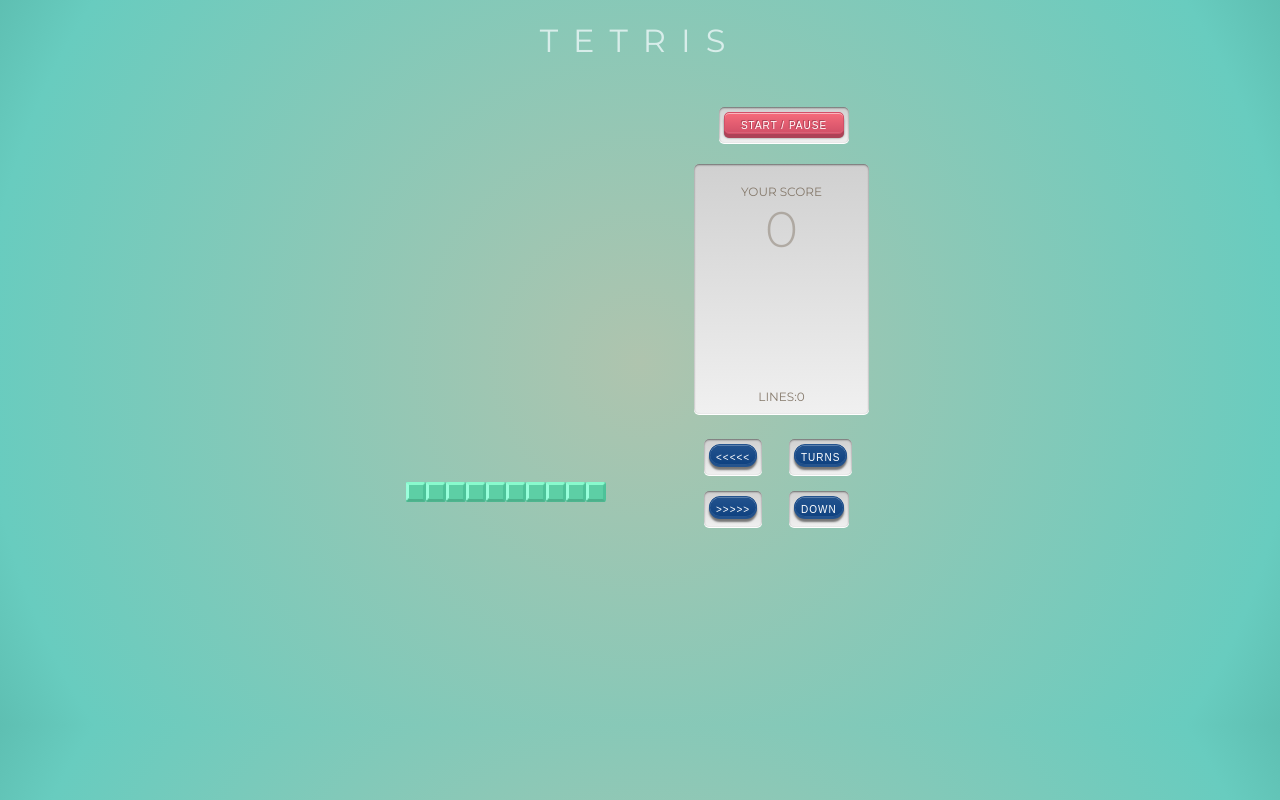
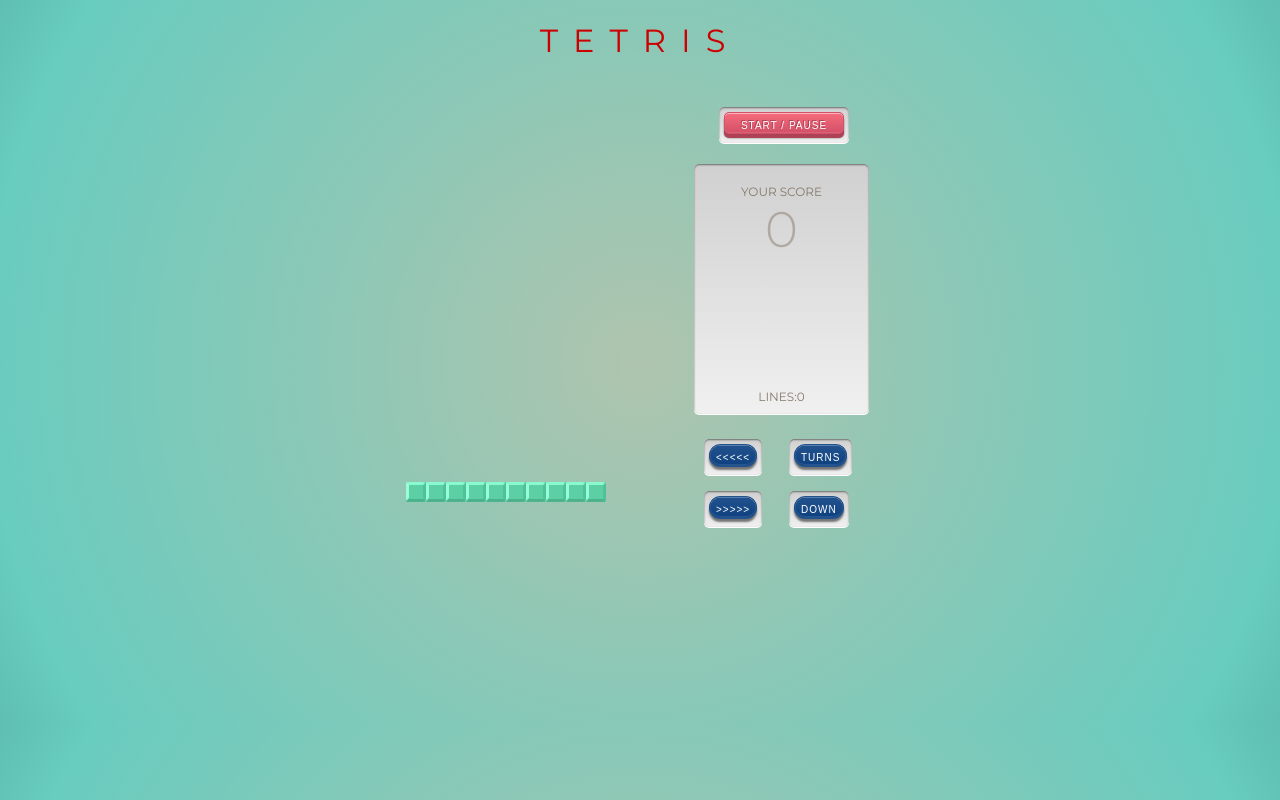
Before and after one commit to shaoli-lu/Tetris, a plain HTML site: page index.html in a window 1280 px wide. Drawn offline with Linux system fonts and the light colour scheme.

Commit message:
Make text unselectable

```diff
--- a/css/style.css
+++ b/css/style.css
@@ -364,3 +364,13 @@ div {
   border-radius: 5px;
   color: red;
 }
+
+
+.unselectable {
+  -webkit-user-select: none;
+  -webkit-touch-callout: none;
+  -moz-user-select: none;
+  -ms-user-select: none;
+  user-select: none;
+  color: #cc0000;
+}
--- a/index.html
+++ b/index.html
@@ -14,7 +14,7 @@
   <link href="https://fonts.googleapis.com/css?family=Montserrat:300,400&display=swap" rel="stylesheet">
 </head>
 
-<body>
+<body class="unselectable">
  <!--  <div class="menu-wrap">
     <input type="checkbox" class="toggler">
     <div class="hamburger">
```
